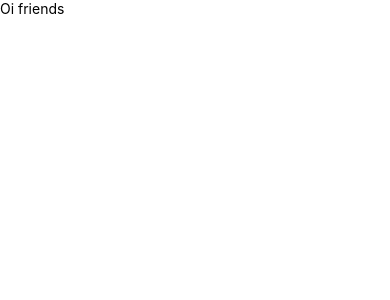
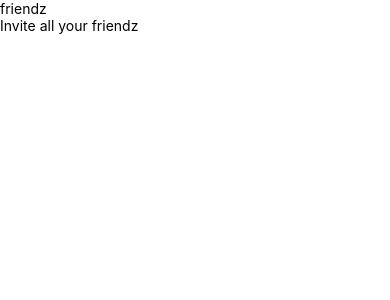
Before and after one commit to mannuelst/friendz, a React Native app: screen / in a window 390 px wide. Shown: the top 300 px of the page. Built offline with nearby package versions, Linux system fonts and the light colour scheme.

Commit message:
docs: add  README.md

```diff
--- a/App.tsx
+++ b/App.tsx
@@ -2,6 +2,9 @@ import { Text } from "react-native";
 
 export default function App() {
   return (
-    <Text>Oi friends</Text>
+    <>
+      <Text>friendz</Text>
+      <Text>Invite all your friendz</Text>
+    </>
   )
 }
```
Also changed, not shown: 1 other file (tests, documents, lock files or other folders).
